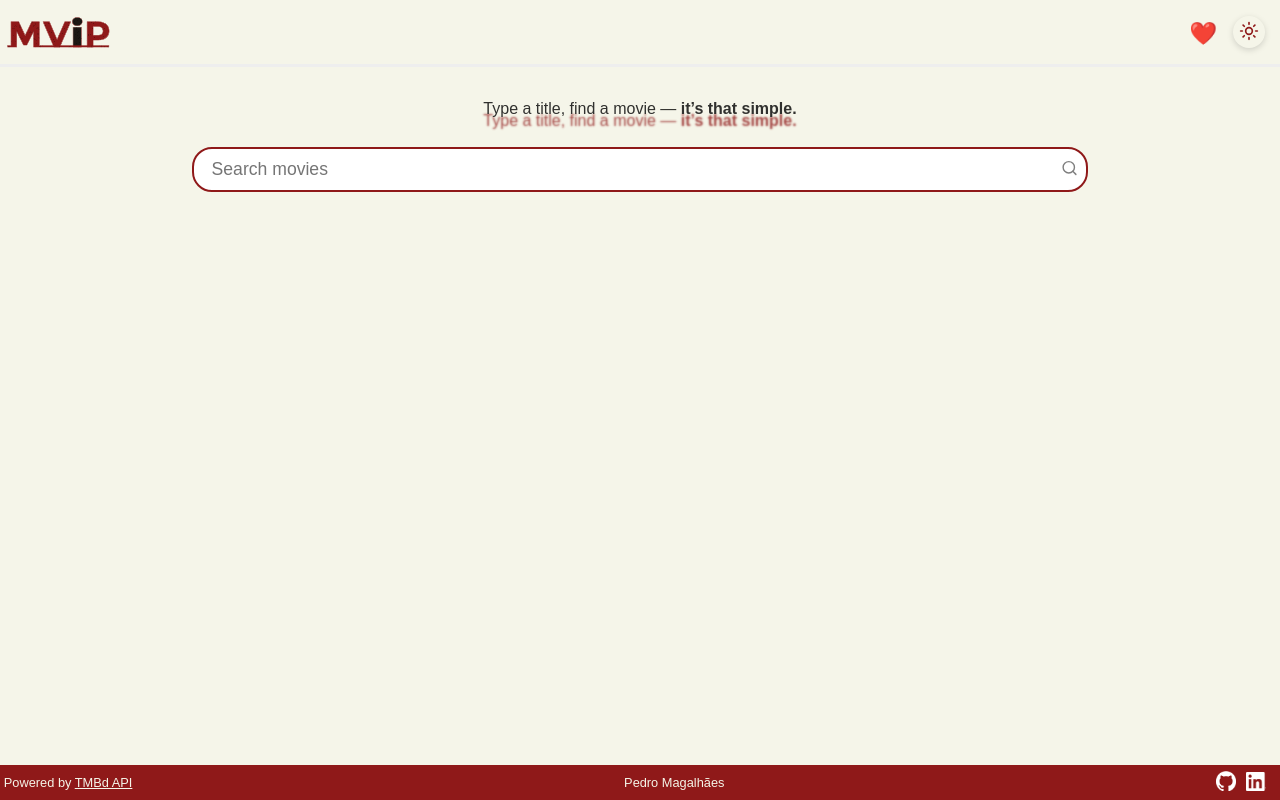
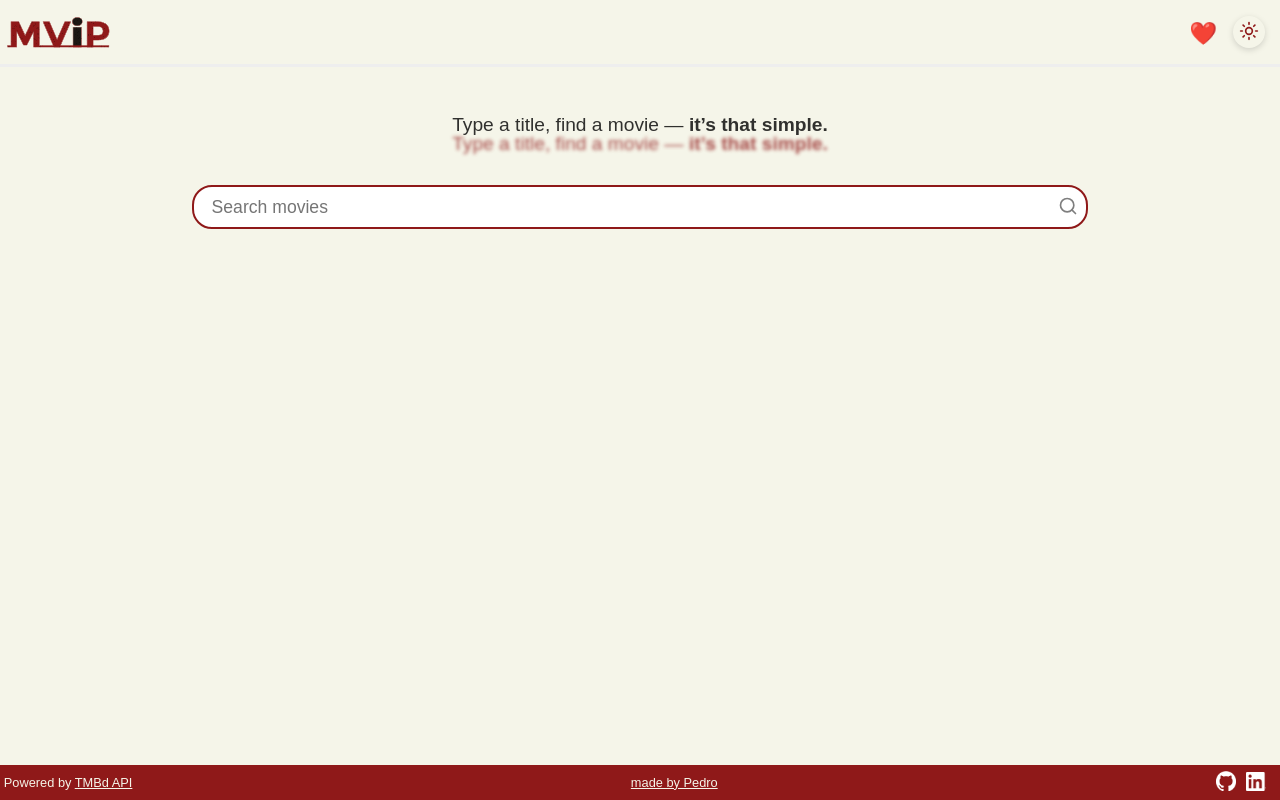
Before and after one commit to Pedrocas74/MoovieFinder, a React (Vite) app: page / in a window 1280 px wide. Built offline with nearby package versions, Linux system fonts and the light colour scheme.

Commit message:
Checkpoint before drag PC animation

```diff
--- a/src/App.css
+++ b/src/App.css
@@ -12,27 +12,52 @@
   background-color: #f5f5e9;
 }
 
+.search-container {
+  height: 33vh;
+  position: relative;
+  top: 0.5em;
+  /* border: 1px solid green; */
+}
+
 .introduction {
   width: 100%;
   text-align: center;
   position: absolute;
-  top: 12.5vh;
+  top: 2em;
   opacity: 0.8;
-  text-shadow: 0px 12px 2px #8f1919;
+  text-shadow: 0px 1em 0.2em #8f1919;
 }
 
-.loading-animation {
+.loading-animation,
+.error-message {
+  position: absolute;
+  bottom: 0;
+  left: 50%;
+  transform: translate(-50%, -50%);
+  margin: 0;
+  padding: 0;
+}
+
+
+.movies-container {
   position: relative;
-  top: 15vh;
+  height: 50vh;
+  /* border: 1px solid red; */
+  bottom: 0.3em;
 }
 
 .guide {
-  position: fixed;
-  bottom: 12.5vh;
+  position: absolute;
+  bottom: 3vh;
   width: 100vw;
   text-align: center;
   opacity: 0.8;
-  text-shadow: 0px 12px 2px #8f1919;
+  text-shadow: 0px 1em 0.2em #8f1919;
+}
+
+.introduction,
+.guide {
+  font-size: clamp(0.9rem, 2vw, 1.2rem);
 }
 
 /*-------------- FAVORITE PAGE ---------- */
@@ -45,13 +70,19 @@
   overflow: hidden;
 }
 
+.fav-container {
+  position: relative;
+  height: 50vh;
+  top: 30vh;
+}
+
 .favorites-section h2 {
-  padding-left: 0.3em;
-  font-size: 1.4rem;
+  padding-left: 0.7em;
+  font-size: clamp(1.1rem, 1.4rem, 1.9rem);
   position: relative;
   top: 3vh;
 }
-.favorites-section button {
+.buttonX {
   position: fixed;
   z-index: 100;
   top: 20px;
@@ -66,23 +97,23 @@
   align-items: center;
   border-radius: 5px;
 }
-.favorites-section button:hover {
+.buttonX:hover {
   background-color: #8f1919;
   border-color: #8f1919;
   color: #f5f5e9;
   scale: 1.15;
 }
-.favorites-section button:active {
+.buttonX:active {
   scale: 0.9;
 }
 
 /* ------------TOUCH DEVICE ---------- */
 .favorites-guide {
-  font-size: 0.9rem;
-  position: relative;
-  top: 30vh;
+  font-size: clamp(0.9rem, 2vw, 1.2rem);
+  position: absolute;
+  bottom: 0;
   opacity: 0.8;
-  text-shadow: 0px 12px 2px #8f1919;
+  text-shadow: 0px 1em 0.2em #8f1919;
   width: 100%;
   text-align: center;
 }
@@ -97,7 +128,7 @@ html.dark .app-flex {
 html.dark .introduction,
 html.dark .guide {
   color: #f5f5e9;
-  text-shadow: 0px 12px 2px #b032eb ;
+  text-shadow: 0px 1em 0.2em #b032eb ;
 }
 
 html.dark .favorites-section button {
@@ -114,5 +145,7 @@ html.dark .favorites-section span {
 
 html.dark .favorites-section p,
 html.dark .favorites-section span {
-  text-shadow: 0px 12px 2px #b032eb ;
+  text-shadow: 0px 1em 0.2em #b032eb ;
 }
+
+/* ----------MEDIA QUERIES----- */
--- a/src/App.jsx
+++ b/src/App.jsx
@@ -1,15 +1,17 @@
+//style
 import "./App.css";
-
+//dependencies
 import { useState, useEffect } from "react";
-
+//components
 import Header from "./components/Header.jsx";
 import SearchBar from "./components/SearchBar.jsx";
 import MovieList from "./components/MovieList.jsx";
 import MovieSummary from "./components/MovieSummary.jsx";
 import Footer from "./components/Footer.jsx";
 import LoadingSVG from "./components/LoadingSVG.jsx";
+//icons
+import { X } from "lucide-react";
 
-import { X } from "lucide-react";
 
 export default function App() {
   const [movies, setMovies] = useState([]);
@@ -26,7 +28,6 @@ export default function App() {
   const isTouchDevice =
     "ontouchstart" in window || navigator.maxTouchPoints > 0;
 
-
   // DARK MODE TOGGLE
   useEffect(() => {
     if (darkMode) {
@@ -35,8 +36,6 @@ export default function App() {
       document.documentElement.classList.remove("dark");
     }
   }, [darkMode]);
-
-
 
   // Load favorites from localStorage on mount
   useEffect(() => {
@@ -70,8 +69,13 @@ export default function App() {
   return (
     <div className="app-flex">
       {/* logo + dark mode toogle */}
-      <Header darkMode={darkMode} setDarkMode={setDarkMode} toggleFavorites={() => setShowFavorites((prev) => !prev)} />
 
+      <Header
+        darkMode={darkMode}
+        setDarkMode={setDarkMode}
+        toggleFavorites={() => setShowFavorites((prev) => !prev)}
+      />
+      <div className="search-container">
         {!searched && (
           <p className="introduction">
             Type a title, find a movie — <strong>it’s that simple.</strong>
@@ -85,17 +89,24 @@ export default function App() {
           setError={setError}
           darkMode={darkMode}
         />
-      <div className="loading-animation">{loading && <LoadingSVG darkMode={darkMode} />}</div>
+        <div className="loading-animation">
+          {loading && <LoadingSVG darkMode={darkMode} />}
+        </div>
 
-      {error && <p>{error}</p>}
+        {error && <p className="error-message">{error}</p>}
         {/*Movies found -> show results
          No results -> “No movies found” message
          API/network issue -> “Unable to fetch” */}
+      </div>
 
       {showFavorites && ( //movieList from FAVORITES
-        <div className="favorites-page" style={{backgroundColor: darkMode ? "#1d1814" : "#f5f5e9" }}>
+        <div
+          className="favorites-page"
+          style={{ backgroundColor: darkMode ? "#1d1814" : "#f5f5e9" }}
+        >
           <section className="favorites-section">
             <h2>{darkMode ? "My Favorites 🤍" : "My Favorites ❤️"}</h2>
+            <div className="fav-container" >
               {favorites.length !== 0 && (
                 <MovieList
                   movies={favorites}
@@ -108,7 +119,7 @@ export default function App() {
                 />
               )}
               {isTouchDevice && (
-              <p className="favorites-guide">
+                <p className="favorites-guide" style={{top: favorites.length === 0 ? "10vh" : null }}>
                   {favorites.length === 0 ? (
                     "Search for movies and add them to your Favorites."
                   ) : (
@@ -119,13 +130,14 @@ export default function App() {
                   )}
                 </p>
               )}
-            <button onClick={() => setShowFavorites(false)}>
+            </div>
+            <button className="buttonX" onClick={() => setShowFavorites(false)}>
               <X style={{ scale: 0.9, strokeWidth: 4 }} />
             </button>
           </section>
         </div>
       )}
-
+      <div className="movies-container">
         {!loading &&
           searched && ( //movieList from SEARCH
             <>
@@ -135,11 +147,14 @@ export default function App() {
                 toggleFavorite={toggleFavorite}
                 isTouchDevice={isTouchDevice}
                 darkMode={darkMode}
+
               />
-          <p className="guide">To add a movie to favorites, <strong>swipe up the card.</strong></p>
+              <p className="guide">
+                To add a movie to favorites, <strong>swipe up the card.</strong>
+              </p>
             </>
           )}
-
+      </div>
       {selectedMovie && ( //after a click in one movie
         <MovieSummary
           movie={selectedMovie}
--- a/src/components/Footer.jsx
+++ b/src/components/Footer.jsx
@@ -4,9 +4,11 @@ import linkedinIcon from "/icons/InBug-White.png";
 
 export default function Footer({ darkMode }) {
   return (
-    <footer style={{
-      background: darkMode ? "#b032eb " : "#8f1919"
-    }}>
+    <footer
+      style={{
+        background: darkMode ? "#b032eb " : "#8f1919",
+      }}
+    >
       <span>
         Powered by{" "}
         <a
@@ -17,7 +19,13 @@ export default function Footer({ darkMode }) {
           TMBd API
         </a>
       </span>
-      <span>Pedro Magalhães</span>
+      <span>
+        <a
+          href="https://pedromagalhaes.vercel.app/"
+          target="_blank"
+          rel="noopener noreferrer"
+        >made by Pedro</a>
+      </span>
       <div className={styles.socials}>
         <a
           href="https://github.com/Pedrocas74"
--- a/src/components/MovieList.jsx
+++ b/src/components/MovieList.jsx
@@ -28,6 +28,7 @@ export default function MovieList({
           }
           isTouchDevice={isTouchDevice}
           darkMode={darkMode}
+          showFavorites={showFavorites}
         />
       ))}
     </div>
--- a/src/components/ThemeToggle.jsx
+++ b/src/components/ThemeToggle.jsx
@@ -16,7 +16,7 @@ export default function ThemeToggle({ darkMode, setDarkMode }) {
             initial={{ rotate: -90, opacity: 0, scale: 0.5 }}
             animate={{ rotate: 0, opacity: 1, scale: 1 }}
             exit={{ rotate: 90, opacity: 0, scale: 0.5 }}
-            transition={{ duration: 0.4 }}
+            transition={{ duration: 0.3 }}
           >
             <Moon size={20} color="#b032eb" />
           </motion.span>
@@ -26,7 +26,7 @@ export default function ThemeToggle({ darkMode, setDarkMode }) {
             initial={{ rotate: 90, opacity: 0, scale: 0.5 }}
             animate={{ rotate: 0, opacity: 1, scale: 1 }}
             exit={{ rotate: -90, opacity: 0, scale: 0.5 }}
-            transition={{ duration: 0.4 }}
+            transition={{ duration: 0.3 }}
           >
             <Sun size={20} color="#8f1919" />
           </motion.span>
--- a/src/styles/Header.module.css
+++ b/src/styles/Header.module.css
@@ -4,13 +4,12 @@
     border-bottom: 3px inset;
     align-items: center;
     padding: 0.7em 0.3em;
-
 }
 
 .header button {
     border-radius: 20px;
     border: none;
     background: none;
-    font-size: 1.4rem;
+    font-size: clamp(1.3rem, 1.4rem, 1.6rem);
     margin-right: 10px;
 }
--- a/src/styles/MovieCard.module.css
+++ b/src/styles/MovieCard.module.css
@@ -7,11 +7,13 @@
     padding: 0.3em;
     border-radius: 5px;
     position: relative;
+
 }
 .movieCard img {
   width: 100%;
   height: 76%;
   border-radius: 2px;
+  cursor: pointer;
 }
 
 .movieText {
@@ -30,7 +32,6 @@
 }
 .dateAndRate {
     display: flex;
-    /* border: 1px solid brown; */
     align-items: center;
     justify-content: space-between;
     padding-bottom: 0.2em;
@@ -48,6 +49,7 @@
     left: 50%;
     transform: translate(-50%, -50%);
     font-size: 2rem;
+    border: 5px solid red;
     animation: floatUp 1s ease-out forwards;
     pointer-events: none;
 }
--- a/src/styles/MovieList.module.css
+++ b/src/styles/MovieList.module.css
@@ -3,8 +3,7 @@
     background-image:
     repeating-linear-gradient(45deg, rgba(255, 255, 255, 0.1) 0 1px, transparent 9px 8px),
     repeating-linear-gradient(-45deg, rgba(255, 255, 255, 0.1) 0 1px, transparent 0px 7px);
-    position: relative;
-    top: 20vh;
+    position: absolute;
     display: flex;
     /* grid-template-columns: repeat(auto-fit, minmax(150px, 1fr)); */
     overflow-x: auto;
@@ -12,7 +11,6 @@
     scroll-behavior: smooth;
     scroll-snap-type: x proximity;
     width: 100vw
-
 }
 
 .movieRow > * {
--- a/src/styles/SearchBar.module.css
+++ b/src/styles/SearchBar.module.css
@@ -16,15 +16,22 @@
     right: 0;
 }
 .searchForm input {
-    height: 45px;
+    height: clamp(2em, 2.5em, 3em);
     padding: 0.5em 2.2em 0.5em 1em;
     border-radius: 20px;
     width: 70vw;
-    font-size: 1.1rem;
+    font-size: clamp(1rem, 1.1rem, 1.2rem);
 }
 
 .searchIcon {
-    width: 17px;
+    width: 1.5em;
     opacity: 0.5;
     margin-right: 0.3em;
 }
+.searchForm {
+    position: absolute;
+    top: 50%;
+    left: 50%;
+    transform: translate(-50%, -50%);
+    margin: 0;
+}
```
Also changed, not shown: src/components/MovieCard.jsx (+8 -4 lines). Lines whose indentation alone changed are shown as unchanged.
